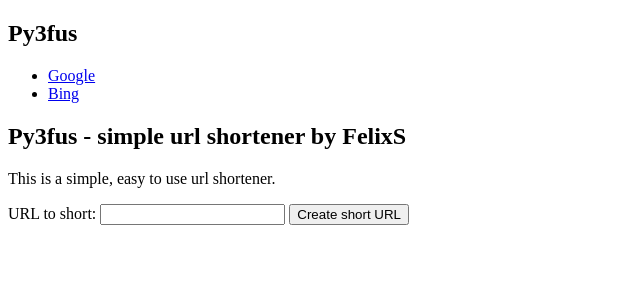
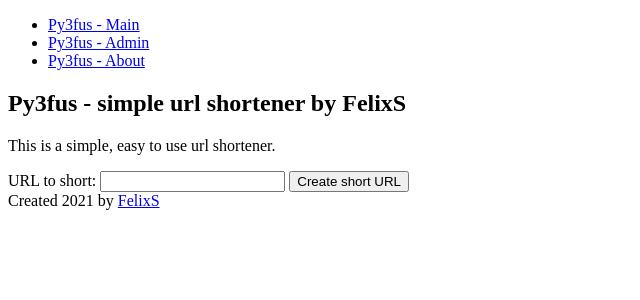
Before and after one commit to Felixs/py3fus, a Flask app: page / in a window 1280 px wide. Shown: the top 300 px of the page, without its empty margins (0-640 px from the left). Run offline with Flask 2, Linux system fonts and the light colour scheme.

Commit message:
chore: updated base template

```diff
--- a/app/templates/base.html
+++ b/app/templates/base.html
@@ -1,11 +1,18 @@
-<!doctype html>
+<!DOCTYPE html>
+<html lang="en">
+<head>
+  <meta charset="UTF-8">
+  <meta name="viewport" content="width=device-width, initial-scale=1.0">
+  <link rel="stylesheet" href="{{ url_for('static', filename='style.css') }}">
+  {% block meta %}{% endblock %}
   <title>{% block title %}Py3fus{% endblock %}</title>
-<link rel="stylesheet" href="{{ url_for('static', filename='style.css') }}">
+</head>
+<body>
   <nav>
-  <h1>Py3fus</h1>
     <ul>
-      <li><a href="https://www.google.de" target="_blank">Google</a>
-      <li><a href="https://bing.de" target="_blank">Bing</a>
+        <li><a href="{{ url_for('index') }}">Py3fus - Main</a>
+        <li><a href="{{ url_for('admin') }}">Py3fus - Admin</a>
+        <li><a href="{{ url_for('short_url', short_url='about') }}">Py3fus - About</a>
     </ul>
   </nav>
   <section class="content">
@@ -17,3 +24,8 @@
     {% endfor %}
     {% block content %}{% endblock %}
   </section>
+  <footer>
+    Created 2021 by <a href="https://github.com/Felixs" targer="_blank">FelixS</a>
+  </footer>
+</body>
+</html>
```
Lines whose indentation alone changed are shown as unchanged.
